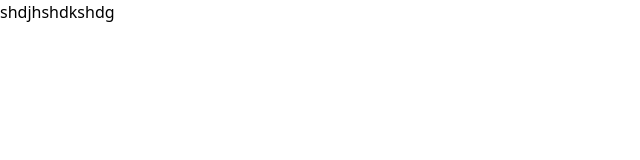
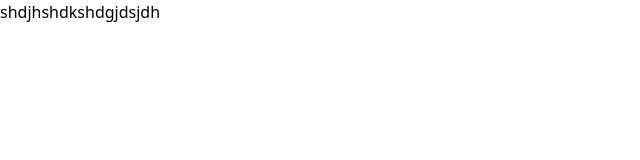
Before and after one commit to Franciscaamponsah/react-hunter, a React (Vite) app: page / in a window 1280 px wide. Shown: the top 160 px of the page, without its empty margins (0-640 px from the left). Built offline with nearby package versions, Linux system fonts and the light colour scheme.

Commit message:
third commit

```diff
--- a/src/App.jsx
+++ b/src/App.jsx
@@ -4,7 +4,7 @@ function App() {
 
   return (
     <>
-shdjhshdkshdg
+shdjhshdkshdgjdsjdh
     </>
   )
 }
```
